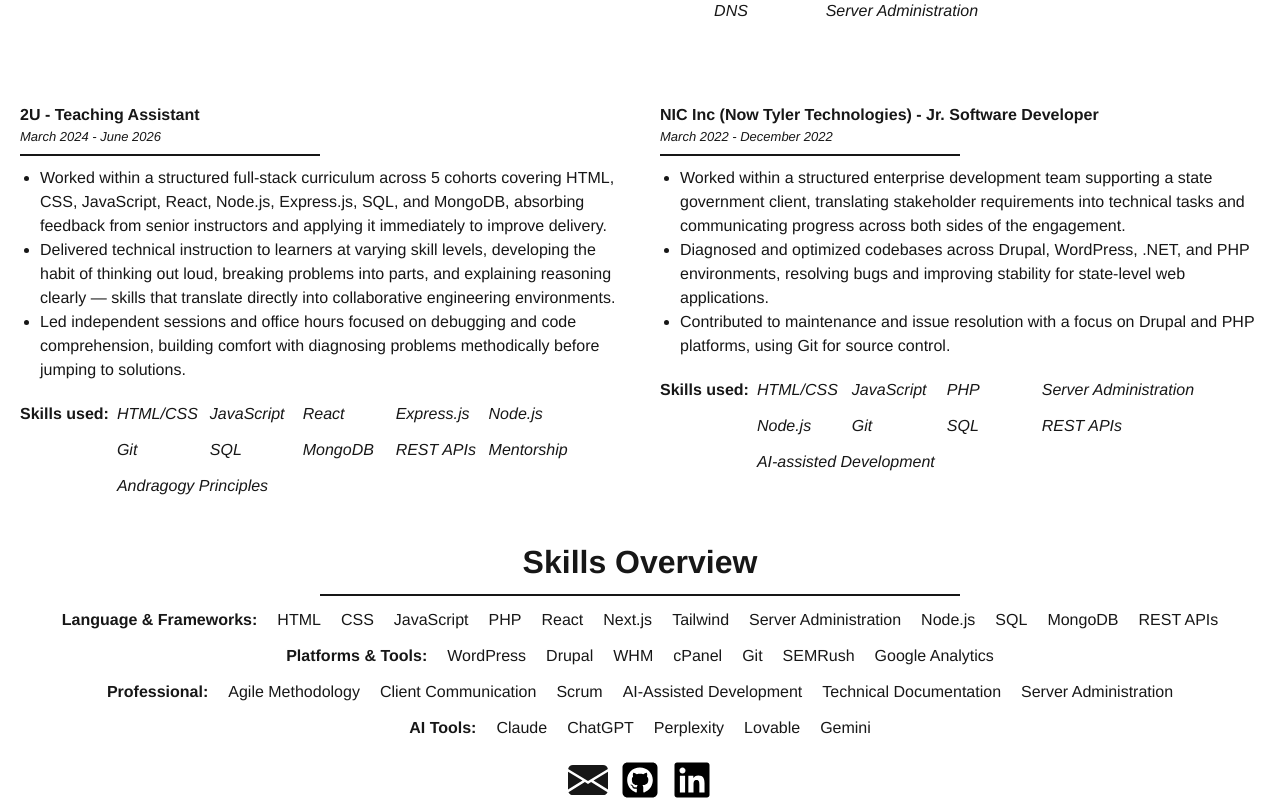
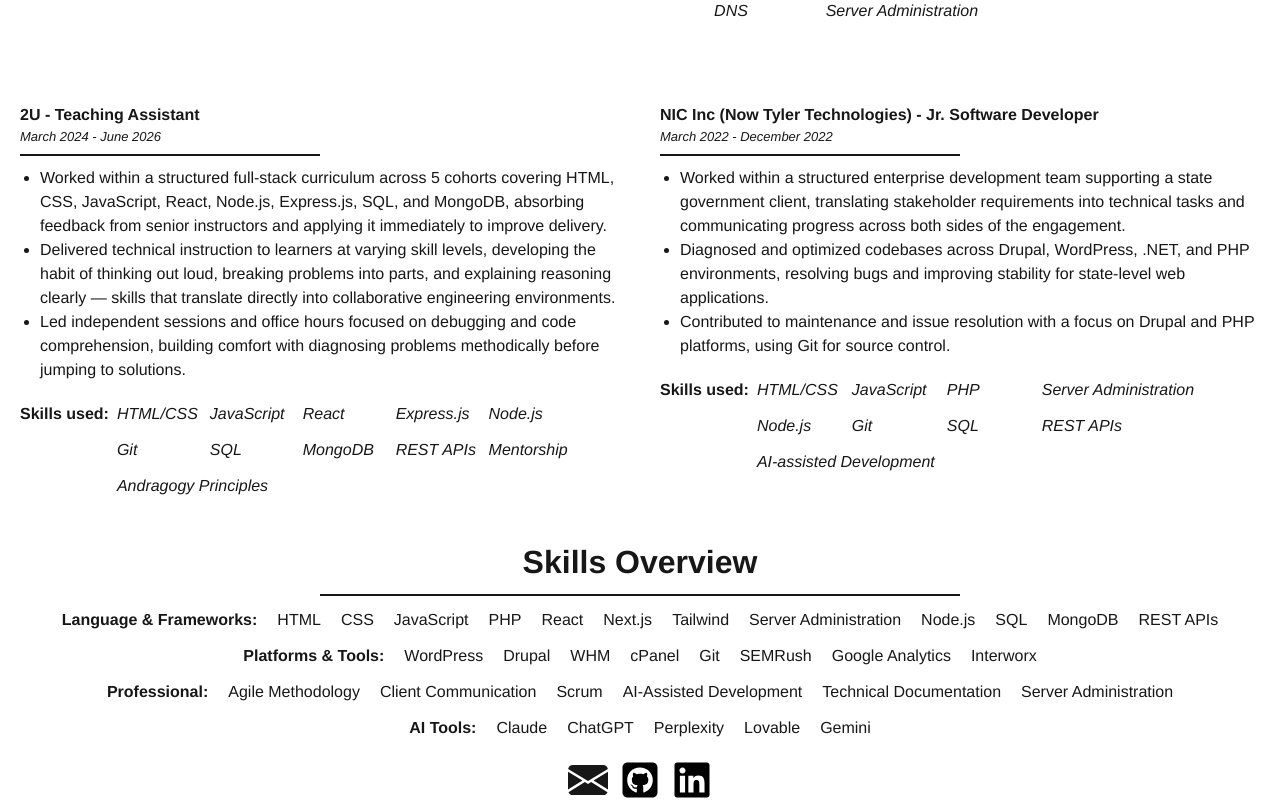
Before and after one commit to SamuraiHuey/portfolio2, a Next.js app: page /experience in a window 1280 px wide. Shown: the part 1697-2497 px from the top of the page. Built offline with nearby package versions, Linux system fonts and the light colour scheme.

Commit message:
added interworx to exp

```diff
--- a/src/app/experience/page.js
+++ b/src/app/experience/page.js
@@ -181,6 +181,7 @@
               <li>Git</li>
               <li>SEMRush</li>
               <li>Google Analytics</li>
+              <li>Interworx</li>
             </ul>
           </section>
 
```
